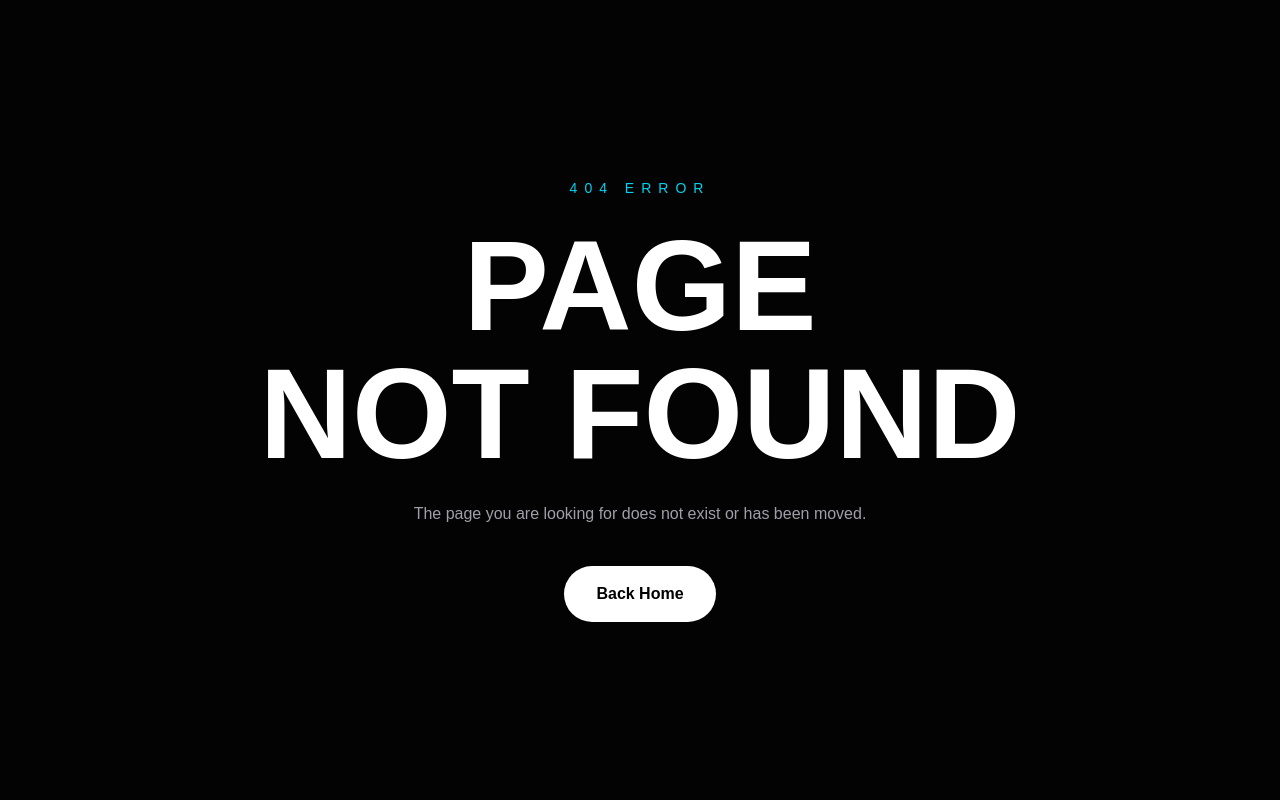
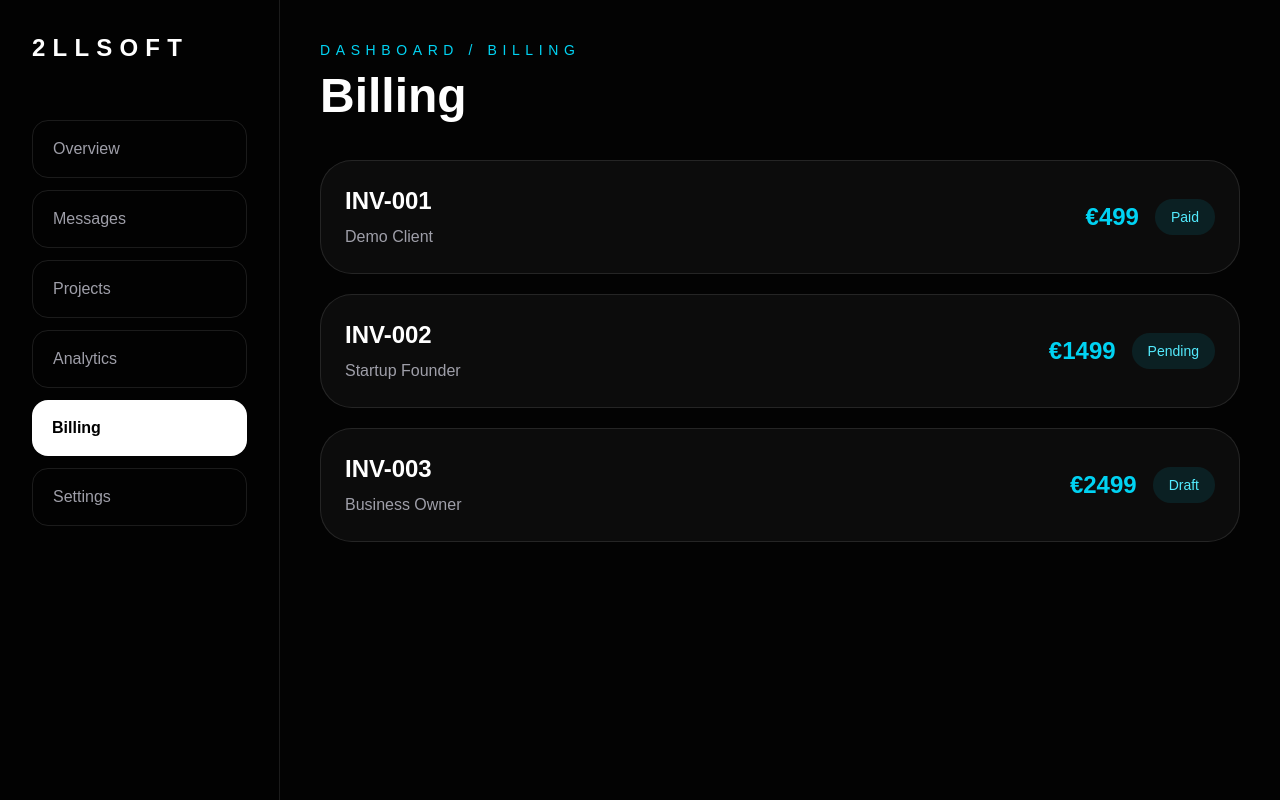
Before and after one commit to 2LLSOFT/2llsoft-clean, a Next.js app: page /dashboard/billing in a window 1280 px wide. Before the commit this address had no page. Built offline with nearby package versions, Linux system fonts and the light colour scheme.

Commit message:
add billing dashboard

```diff
--- /dev/null
+++ b/app/dashboard/billing/page.tsx
@@ -0,0 +1,73 @@
+import Link from "next/link";
+
+const invoices = [
+  {
+    id: "INV-001",
+    client: "Demo Client",
+    amount: "€499",
+    status: "Paid",
+  },
+  {
+    id: "INV-002",
+    client: "Startup Founder",
+    amount: "€1499",
+    status: "Pending",
+  },
+  {
+    id: "INV-003",
+    client: "Business Owner",
+    amount: "€2499",
+    status: "Draft",
+  },
+];
+
+export default function BillingPage() {
+  return (
+    <main className="flex min-h-screen bg-[#030303] text-white">
+      <aside className="hidden w-[280px] border-r border-white/10 bg-black/40 p-8 md:block">
+        <h1 className="text-2xl font-black tracking-[0.3em]">2LLSOFT</h1>
+
+        <div className="mt-14 space-y-3">
+          <Link href="/dashboard" className="block rounded-2xl border border-white/10 px-5 py-4 text-zinc-400">Overview</Link>
+          <Link href="/dashboard/messages" className="block rounded-2xl border border-white/10 px-5 py-4 text-zinc-400">Messages</Link>
+          <Link href="/dashboard/projects" className="block rounded-2xl border border-white/10 px-5 py-4 text-zinc-400">Projects</Link>
+          <Link href="/dashboard/analytics" className="block rounded-2xl border border-white/10 px-5 py-4 text-zinc-400">Analytics</Link>
+          <Link href="/dashboard/billing" className="block rounded-2xl bg-white px-5 py-4 font-bold text-black">Billing</Link>
+          <Link href="/dashboard/settings" className="block rounded-2xl border border-white/10 px-5 py-4 text-zinc-400">Settings</Link>
+        </div>
+      </aside>
+
+      <section className="flex-1 p-6 md:p-10">
+        <p className="text-sm uppercase tracking-[0.4em] text-cyan-400">
+          Dashboard / Billing
+        </p>
+
+        <h1 className="mt-3 text-5xl font-black">Billing</h1>
+
+        <div className="mt-10 space-y-5">
+          {invoices.map((invoice) => (
+            <div
+              key={invoice.id}
+              className="flex flex-col justify-between gap-4 rounded-[2rem] border border-white/10 bg-white/[0.04] p-6 md:flex-row md:items-center"
+            >
+              <div>
+                <h2 className="text-2xl font-bold">{invoice.id}</h2>
+                <p className="mt-2 text-zinc-400">{invoice.client}</p>
+              </div>
+
+              <div className="flex items-center gap-4">
+                <span className="text-2xl font-black text-cyan-400">
+                  {invoice.amount}
+                </span>
+
+                <span className="rounded-full bg-cyan-400/10 px-4 py-2 text-sm text-cyan-300">
+                  {invoice.status}
+                </span>
+              </div>
+            </div>
+          ))}
+        </div>
+      </section>
+    </main>
+  );
+}
```
